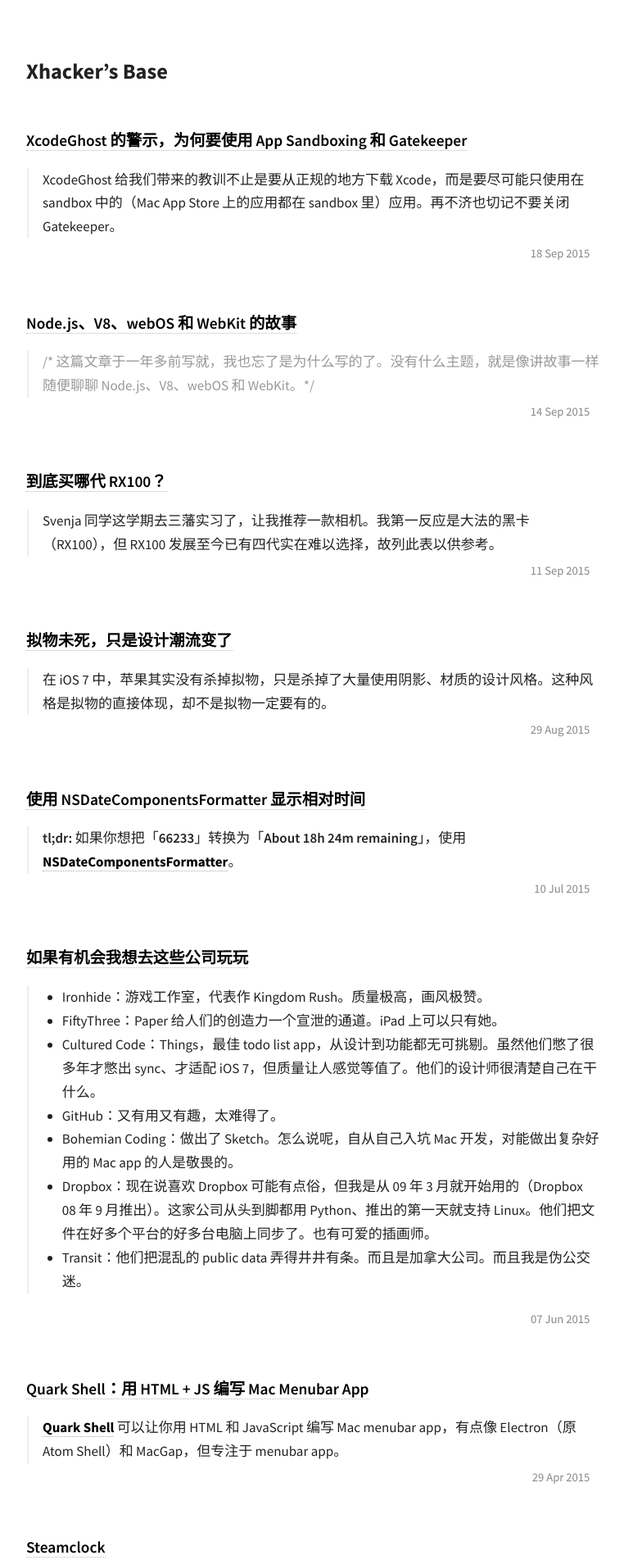
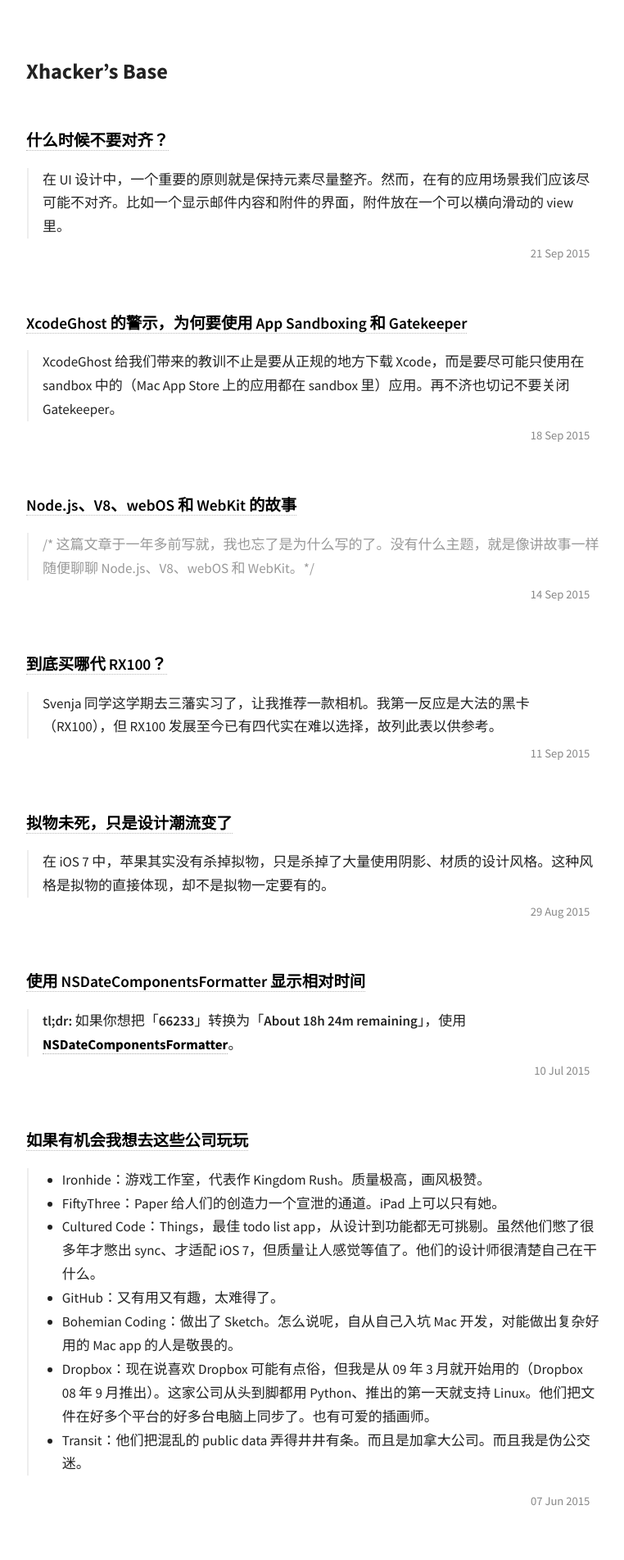
Before and after one commit to xhacker/xhacker.github.io, a Jekyll site: the page built from index.html, in a window 1280 px wide. Shown: the top 1903 px of the page at 82% size, without its empty margins (258-1020 px from the left). Built offline with Jekyll 4.4.1, drawn with Linux system fonts in a browser that asks for light colours; nearby versions of some CDN libraries.

Commit message:
[Post] 什么时候不要对齐？

```diff
--- /dev/null
+++ b/_posts/2015-09-21-not-aligned.md
@@ -0,0 +1,18 @@
+---
+layout: post
+title: 什么时候不要对齐？
+---
+
+在 UI 设计中，一个重要的原则就是保持元素尽量整齐。然而，在有的应用场景我们应该尽可能不对齐。比如一个显示邮件内容和附件的界面，附件放在一个可以横向滑动的 view 里。
+
+<figure>
+    <img alt="Bad mail client example" width="300" src="/static/images/not-aligned/bad.png">
+    <figcaption style="max-width: 400px;">坏的例子：整齐地显示了三个附件。乍一看很好，然而在附件多于三个的时候，用户可能不会意识到还有更多附件。</figcaption>
+</figure>
+
+<figure>
+    <img alt="Good mail client example" width="300" src="/static/images/not-aligned/good.png">
+    <figcaption style="max-width: 360px;">好的例子：（刻意）让第三个附件和右边缘保持距离。这样，有更多附件的时候就会露出一点。</figcaption>
+</figure>
+
+今天在用 Airmail 的时候漏看了两个附件，险些误事，有感而发。
--- a/static/style.css
+++ b/static/style.css
@@ -167,9 +167,12 @@
 article figure figcaption {
   text-align: center;
   width: 80%;
-  margin: -25px auto 0 auto;
+  margin: 10px auto 0 auto;
   font-size: 0.9em;
   color: #666;
+}
+article figure figcaption.with-shadow {
+  margin: -25px auto 0 auto;
 }
 
 article .content {
@@ -317,6 +320,9 @@
   }
   article figure figcaption {
     width: 90%;
+    margin: 5px auto 0 auto;
+  }
+  article figure figcaption.with-shadow {
     margin: -5px auto 0 auto;
   }
 
```
Also changed, not shown: _posts/2015-09-18-xcodeghost.md (+5 -5 lines), static/images/not-aligned/bad.png (added), static/images/not-aligned/good.png (added).
